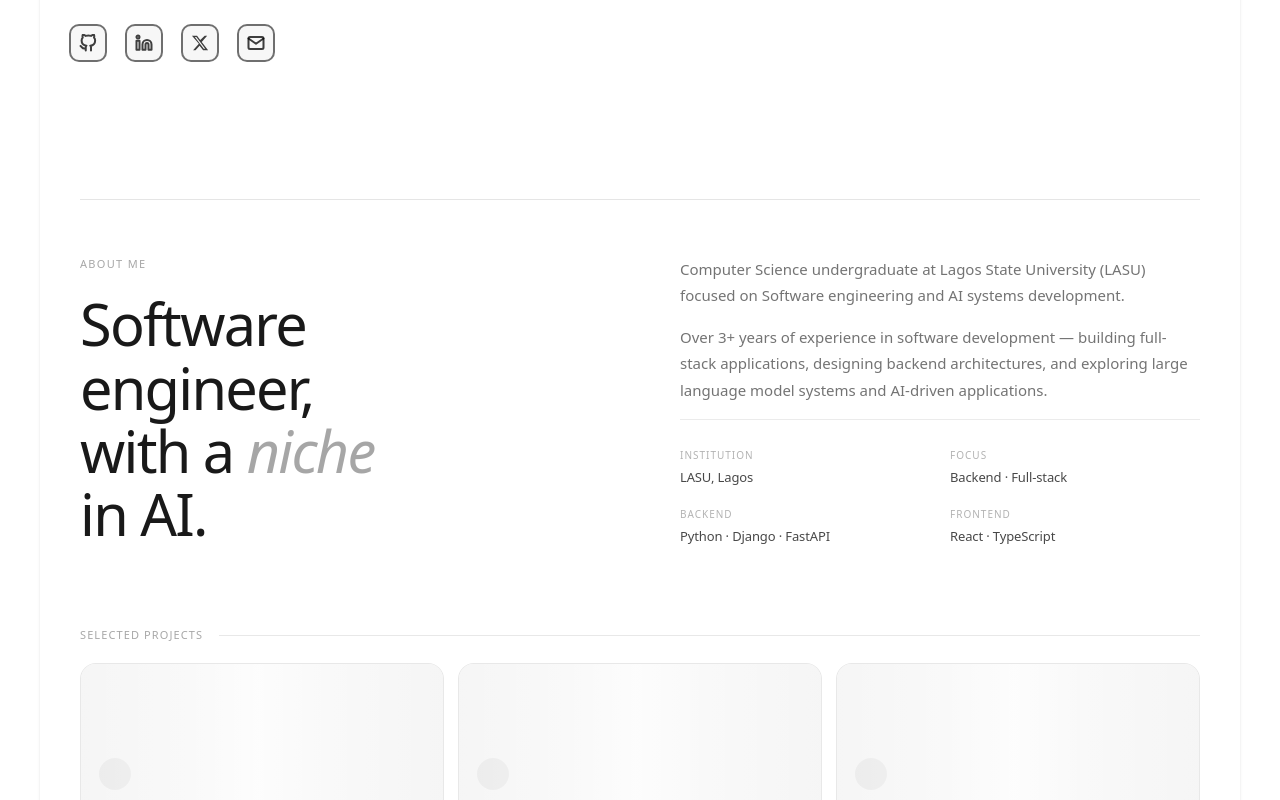
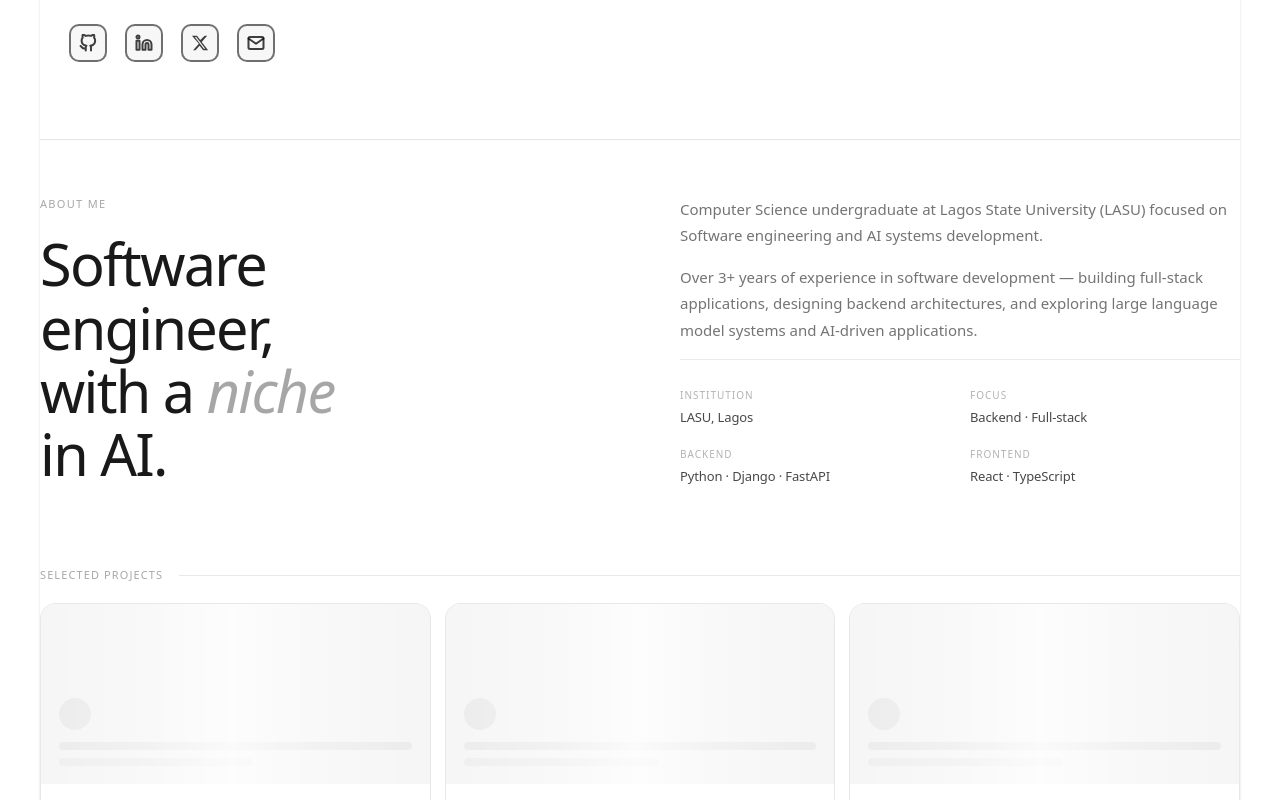
Before and after one commit to Dahmie87/portfolioIn3d, a React (Vite) app: page / in a window 1280 px wide. Shown: the part 540-1340 px from the top of the page. Built offline with nearby package versions, Linux system fonts and the light colour scheme.

Commit message:
style: update concept padding

```diff
--- a/src/components/concept3.tsx
+++ b/src/components/concept3.tsx
@@ -234,7 +234,7 @@ function SkeletonImage() {
 
 export default function ConceptC() {
   return (
-    <div style={{ padding: "60px 40px 80px", maxWidth: 1200, margin: "0 auto" }}>
+    <div style={{ padding: "", maxWidth: 1200, margin: "0 auto" }}>
       <style>{styles}</style>
 
       <div className="cc-about">
--- a/src/pages/home.tsx
+++ b/src/pages/home.tsx
@@ -102,7 +102,7 @@ export default function HomePage(): React.ReactElement {
         </div>
 
         {/* About + Projects section */}
-        <BlurReveal delay={0.3}>
+        <BlurReveal delay={0.3} className="md:px-0 px-8">
           <ConceptC />
         </BlurReveal>
 
```
